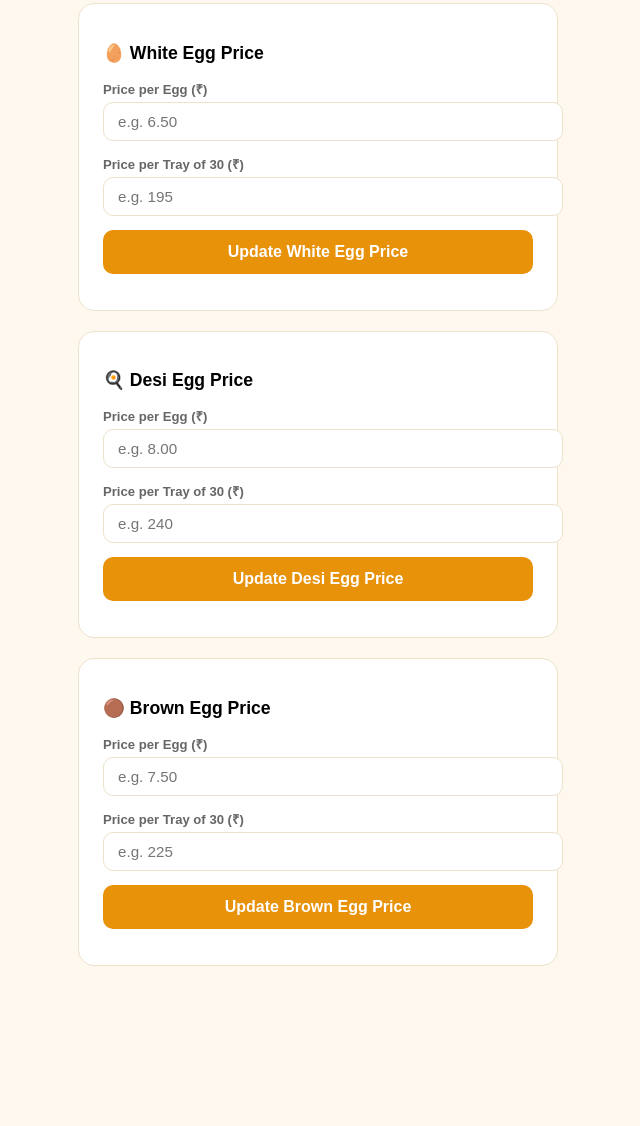
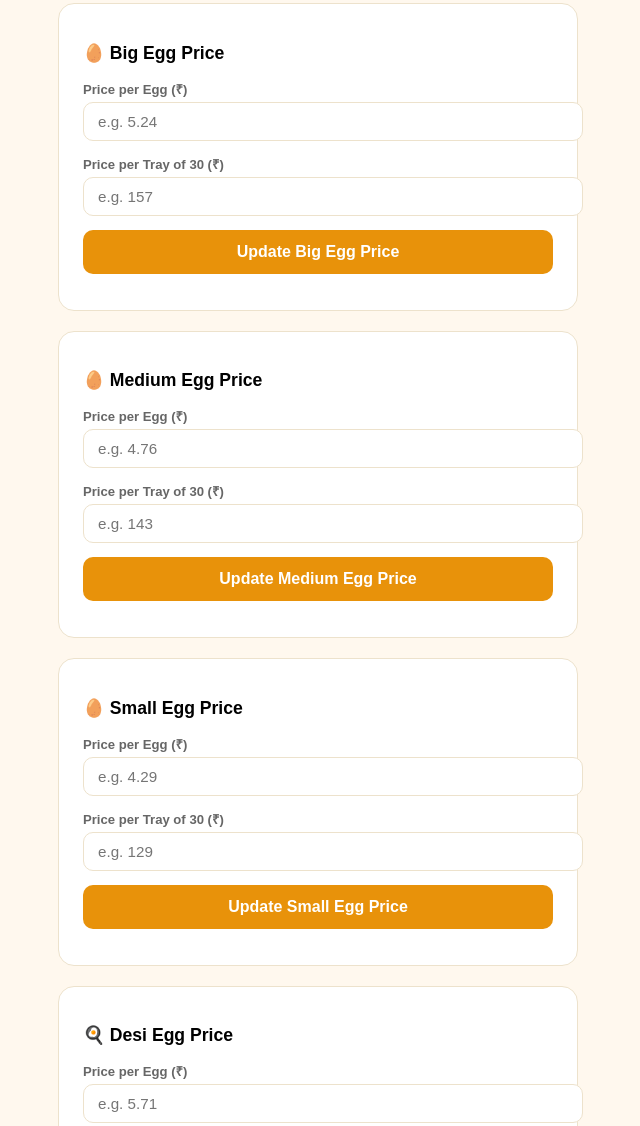
Before and after one commit to Parthibsen25/sachin-egg-traders, a website: page admin_api.html in a window 1280 px wide. Shown: the part 283-1409 px from the top of the page, without its empty margins (322-962 px from the left). Before the commit the page ends 1289 px from the top, so only its background shows below. Drawn offline with Linux system fonts and the light colour scheme; no server answers.

Commit message:
Point all frontend price calls to deployed Vercel API

```diff
--- a/admin_api.html
+++ b/admin_api.html
@@ -5,7 +5,7 @@
   <meta name="viewport" content="width=device-width, initial-scale=1.0"/>
   <title>Admin – Sachin Egg Traders</title>
   <style>
-    body { font-family: sans-serif; background: #fff8ee; padding: 20px; max-width: 480px; margin: 0 auto; }
+    body { font-family: sans-serif; background: #fff8ee; padding: 20px; max-width: 520px; margin: 0 auto; }
     h1 { color: #E8920A; margin-bottom: 6px; }
     .subtitle { color: #888; font-size: 0.85rem; margin-bottom: 28px; }
     .card { background: #fff; border: 1.5px solid #EDE2CC; border-radius: 16px; padding: 24px; margin-bottom: 20px; }
@@ -26,58 +26,30 @@
 <h1>🥚 Admin Panel</h1>
 <p class="subtitle">Sachin Egg Traders – Purulia, West Bengal</p>
 
-<!-- Password -->
 <div class="password-box">
   <label>Admin Password</label>
   <input type="password" id="adminPassword" placeholder="Enter your password"/>
 </div>
 
-<!-- White Egg -->
-<div class="card">
-  <h2>🥚 White Egg Price</h2>
-  <label>Price per Egg (₹)</label>
-  <input type="number" id="white-egg" placeholder="e.g. 6.50" step="0.10"/>
-  <label>Price per Tray of 30 (₹)</label>
-  <input type="number" id="white-tray" placeholder="e.g. 195"/>
-  <button onclick="updatePrice('White', 'white')">Update White Egg Price</button>
-  <div class="msg" id="msg-white"></div>
-</div>
-
-<!-- Desi Egg -->
-<div class="card">
-  <h2>🍳 Desi Egg Price</h2>
-  <label>Price per Egg (₹)</label>
-  <input type="number" id="desi-egg" placeholder="e.g. 8.00" step="0.10"/>
-  <label>Price per Tray of 30 (₹)</label>
-  <input type="number" id="desi-tray" placeholder="e.g. 240"/>
-  <button onclick="updatePrice('Desi', 'desi')">Update Desi Egg Price</button>
-  <div class="msg" id="msg-desi"></div>
-</div>
-
-<!-- Brown Egg -->
-<div class="card">
-  <h2>🟤 Brown Egg Price</h2>
-  <label>Price per Egg (₹)</label>
-  <input type="number" id="brown-egg" placeholder="e.g. 7.50" step="0.10"/>
-  <label>Price per Tray of 30 (₹)</label>
-  <input type="number" id="brown-tray" placeholder="e.g. 225"/>
-  <button onclick="updatePrice('Brown', 'brown')">Update Brown Egg Price</button>
-  <div class="msg" id="msg-brown"></div>
-</div>
+<div class="card"><h2>🥚 Big Egg Price</h2><label>Price per Egg (₹)</label><input type="number" id="big-egg" placeholder="e.g. 5.24" step="0.01"/><label>Price per Tray of 30 (₹)</label><input type="number" id="big-tray" placeholder="e.g. 157"/><button onclick="updatePrice('big', 'Big')">Update Big Egg Price</button><div class="msg" id="msg-big"></div></div>
+<div class="card"><h2>🥚 Medium Egg Price</h2><label>Price per Egg (₹)</label><input type="number" id="medium-egg" placeholder="e.g. 4.76" step="0.01"/><label>Price per Tray of 30 (₹)</label><input type="number" id="medium-tray" placeholder="e.g. 143"/><button onclick="updatePrice('medium', 'Medium')">Update Medium Egg Price</button><div class="msg" id="msg-medium"></div></div>
+<div class="card"><h2>🥚 Small Egg Price</h2><label>Price per Egg (₹)</label><input type="number" id="small-egg" placeholder="e.g. 4.29" step="0.01"/><label>Price per Tray of 30 (₹)</label><input type="number" id="small-tray" placeholder="e.g. 129"/><button onclick="updatePrice('small', 'Small')">Update Small Egg Price</button><div class="msg" id="msg-small"></div></div>
+<div class="card"><h2>🍳 Desi Egg Price</h2><label>Price per Egg (₹)</label><input type="number" id="desi-egg" placeholder="e.g. 5.71" step="0.01"/><label>Price per Tray of 30 (₹)</label><input type="number" id="desi-tray" placeholder="e.g. 171"/><button onclick="updatePrice('desi', 'Desi')">Update Desi Egg Price</button><div class="msg" id="msg-desi"></div></div>
+<div class="card"><h2>🟤 Duck Egg Price</h2><label>Price per Egg (₹)</label><input type="number" id="duck-egg" placeholder="e.g. 7.14" step="0.01"/><label>Price per Tray of 30 (₹)</label><input type="number" id="duck-tray" placeholder="e.g. 214"/><button onclick="updatePrice('duck', 'Duck')">Update Duck Egg Price</button><div class="msg" id="msg-duck"></div></div>
 
 <script>
-  const API_URL = '/api/prices';
+  const API_URL = 'https://server-seven-orpin-87.vercel.app/api/prices';
 
-  // Load current prices into the form
   async function loadCurrentPrices() {
     try {
-      const res = await fetch(API_URL);
+      const res = await fetch(API_URL, { cache: 'no-store' });
       const prices = await res.json();
+      if (!Array.isArray(prices)) return;
       prices.forEach(p => {
-        const key = p.eggType.toLowerCase();
+        const key = (p.eggType || '').toLowerCase();
         const eggEl = document.getElementById(key + '-egg');
         const trayEl = document.getElementById(key + '-tray');
-        if (eggEl)  eggEl.value  = p.pricePerEgg;
+        if (eggEl) eggEl.value = p.pricePerEgg;
         if (trayEl) trayEl.value = p.pricePerTray;
       });
     } catch (err) {
@@ -85,25 +57,24 @@
     }
   }
 
-  // Update price
-  async function updatePrice(eggType, key) {
-    const password    = document.getElementById('adminPassword').value;
+  async function updatePrice(key, label) {
+    const password = document.getElementById('adminPassword').value;
     const pricePerEgg = parseFloat(document.getElementById(key + '-egg').value);
-    const pricePerTray= parseFloat(document.getElementById(key + '-tray').value);
-    const msgEl       = document.getElementById('msg-' + key);
+    const pricePerTray = parseFloat(document.getElementById(key + '-tray').value);
+    const msgEl = document.getElementById('msg-' + key);
 
     if (!password) { msgEl.textContent = '❌ Enter password first!'; msgEl.className = 'msg error'; return; }
-    if (!pricePerEgg || !pricePerTray) { msgEl.textContent = '❌ Enter both prices!'; msgEl.className = 'msg error'; return; }
+    if (Number.isNaN(pricePerEgg) || Number.isNaN(pricePerTray)) { msgEl.textContent = '❌ Enter both prices!'; msgEl.className = 'msg error'; return; }
 
     try {
-      const res = await fetch(`${API_URL}/${eggType}`, {
+      const res = await fetch(`${API_URL}/${encodeURIComponent(key)}`, {
         method: 'PUT',
         headers: { 'Content-Type': 'application/json' },
         body: JSON.stringify({ password, pricePerEgg, pricePerTray })
       });
       const data = await res.json();
       if (res.ok) {
-        msgEl.textContent = '✅ Price updated successfully!';
+        msgEl.textContent = `✅ ${label} price updated successfully!`;
         msgEl.className = 'msg success';
       } else {
         msgEl.textContent = '❌ ' + (data.error || 'Update failed');
--- a/prices.js
+++ b/prices.js
@@ -1,6 +1,7 @@
 // Load prices from backend API, fallback to Google Sheet (CSV), then localStorage, and update the price ticker
-// API: set API_URL to your deployed backend (Vercel/Heroku). Default uses relative path to host: `/api/prices`.
-const API_URL = window.API_PRICES_URL || '/api/prices';
+// Update this once if your deployed API domain changes.
+const DEFAULT_API_URL = 'https://server-seven-orpin-87.vercel.app/api/prices';
+const API_URL = window.API_PRICES_URL || DEFAULT_API_URL;
 
 // To enable Google Sheets syncing as a fallback: publish your sheet to the web (CSV) and set SHEET_CSV_URL to that URL.
 // CSV export URL for your Google Sheet (optional)
```
Also changed, not shown: admin.html (+3 -1 lines), sachin_egg_traders.html (+3 -0 lines).
